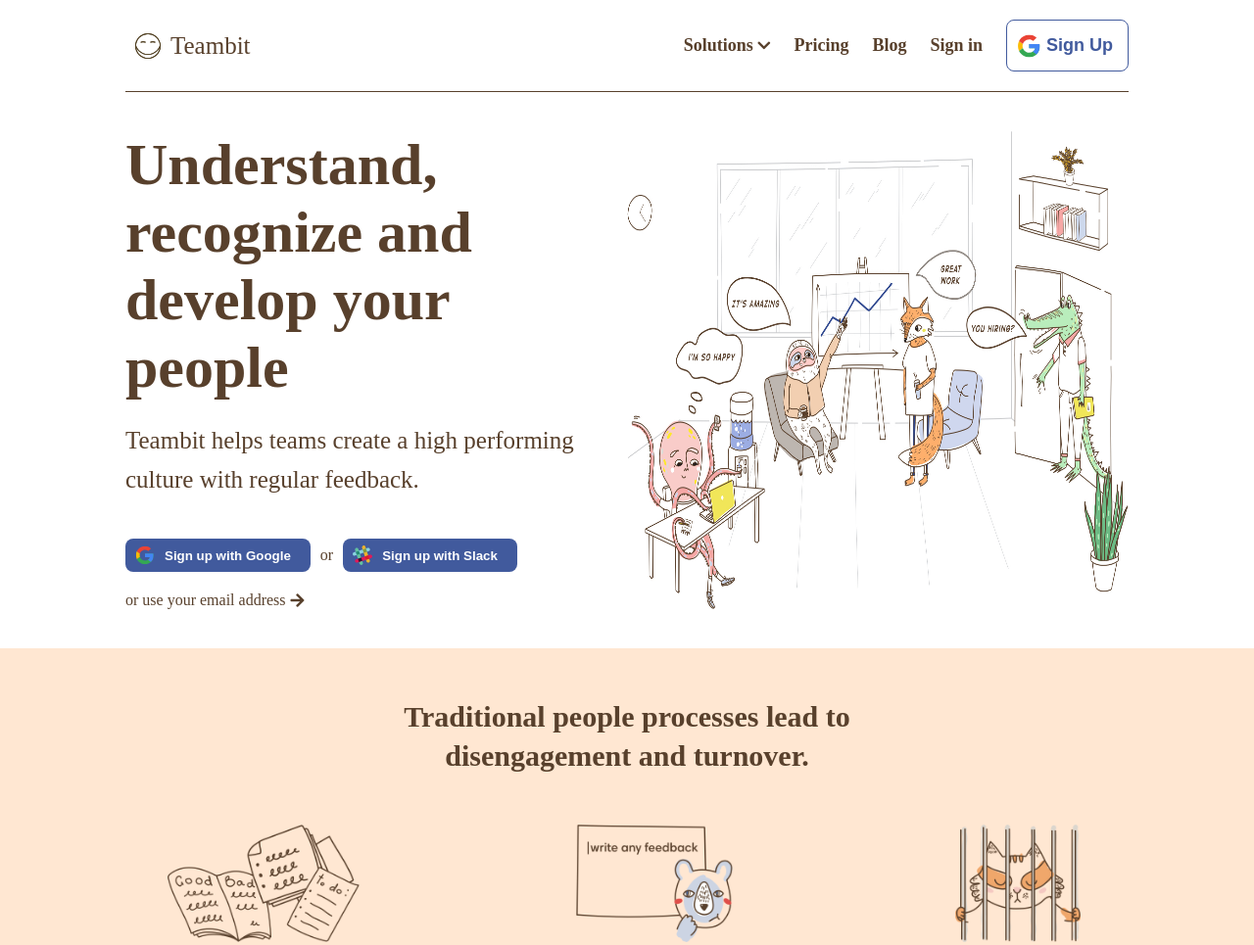
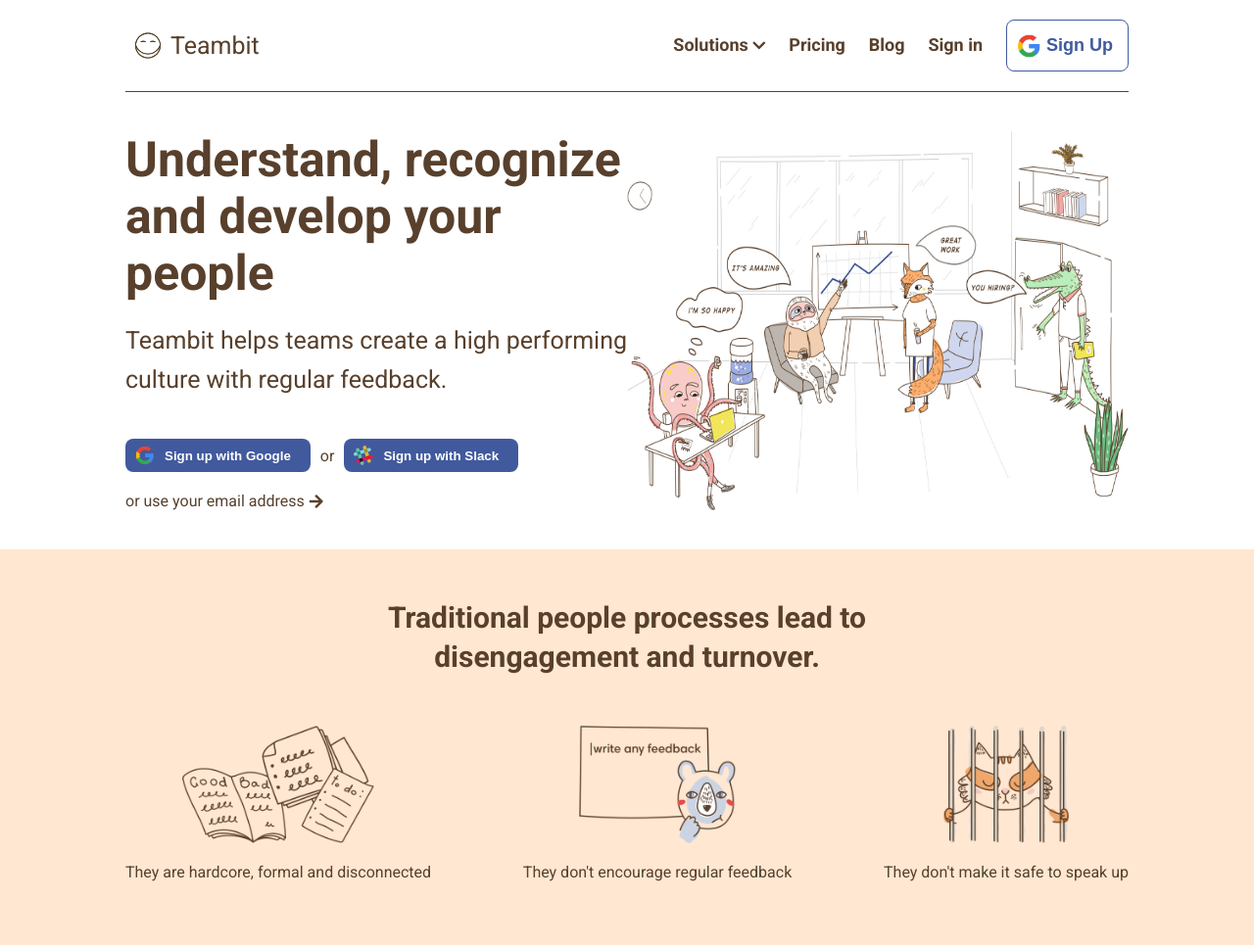
Before and after one commit to paoloferrari97/node-sass-teambit, a website: page index.html in a window 1280 px wide. Shown: the top 965 px of the page at 98% size. Drawn offline with Linux system fonts and the light colour scheme.

Commit message:
Cambio font-family

```diff
--- a/index.html
+++ b/index.html
@@ -7,6 +7,8 @@
     <title>Teambit</title>
     <link rel="stylesheet" href="./dist/css/app.css">
     <link rel="stylesheet" href="https://cdnjs.cloudflare.com/ajax/libs/font-awesome/5.15.3/css/all.min.css" integrity="sha512-iBBXm8fW90+nuLcSKlbmrPcLa0OT92xO1BIsZ+ywDWZCvqsWgccV3gFoRBv0z+8dLJgyAHIhR35VZc2oM/gI1w==" crossorigin="anonymous" referrerpolicy="no-referrer" />
+    <link rel="preconnect" href="https://fonts.gstatic.com">
+    <link href="https://fonts.googleapis.com/css2?family=Roboto:wght@100;300;400;500;700;900&display=swap" rel="stylesheet">
 </head>
 <body>
 
--- a/src/partials/_common.scss
+++ b/src/partials/_common.scss
@@ -6,6 +6,7 @@
 
 body {
   color: $text_color;
+  font-family: "Roboto", sans-serif;
   .container {
     width: 80%;
     margin: auto;
--- a/src/partials/_main_header.scss
+++ b/src/partials/_main_header.scss
@@ -5,7 +5,7 @@
     div {
       width: 50%;
       h1 {
-        font-size: 60px;
+        font-size: 50px;
       }
       p {
         font-size: 25px;
```
Also changed, not shown: dist/css/app.css.
